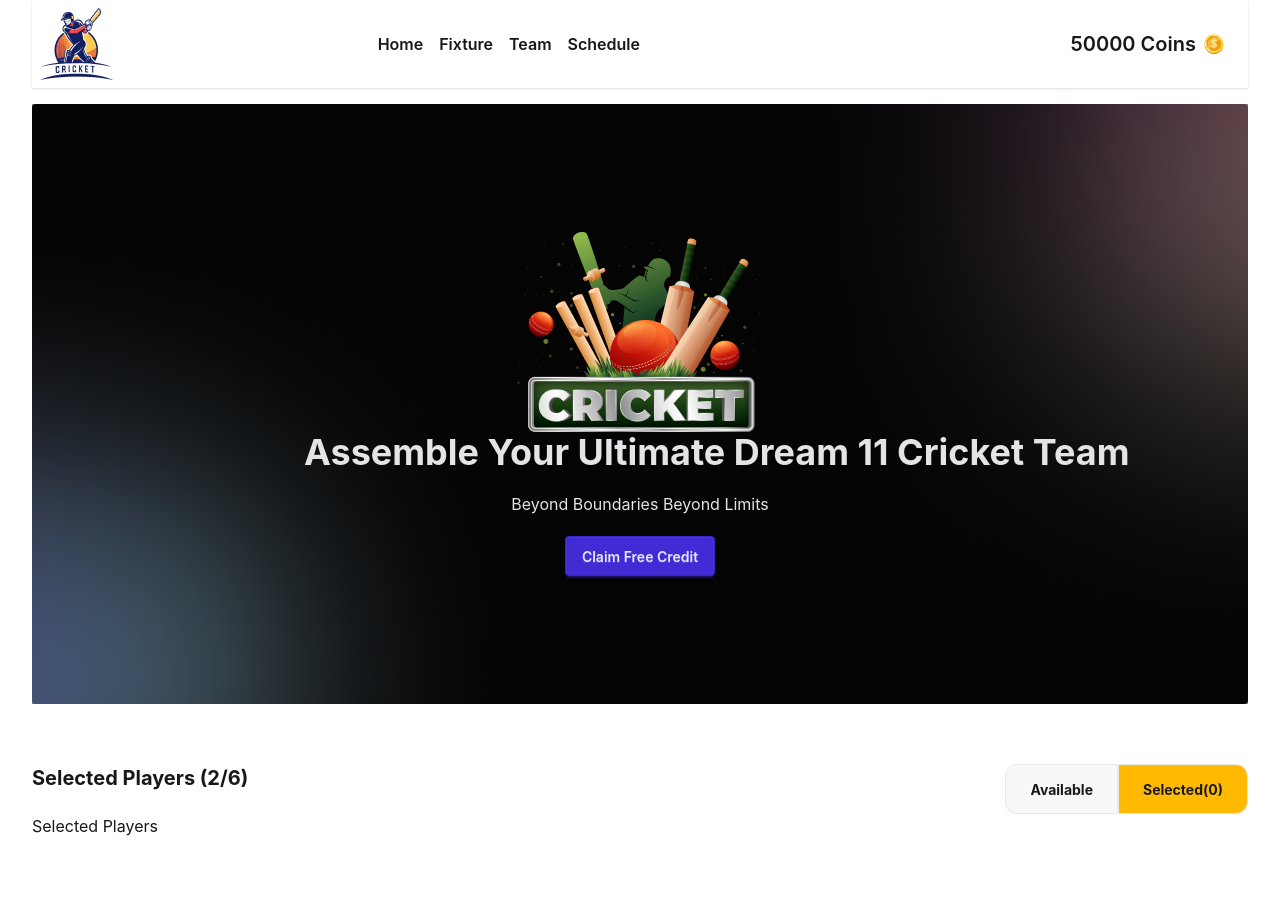
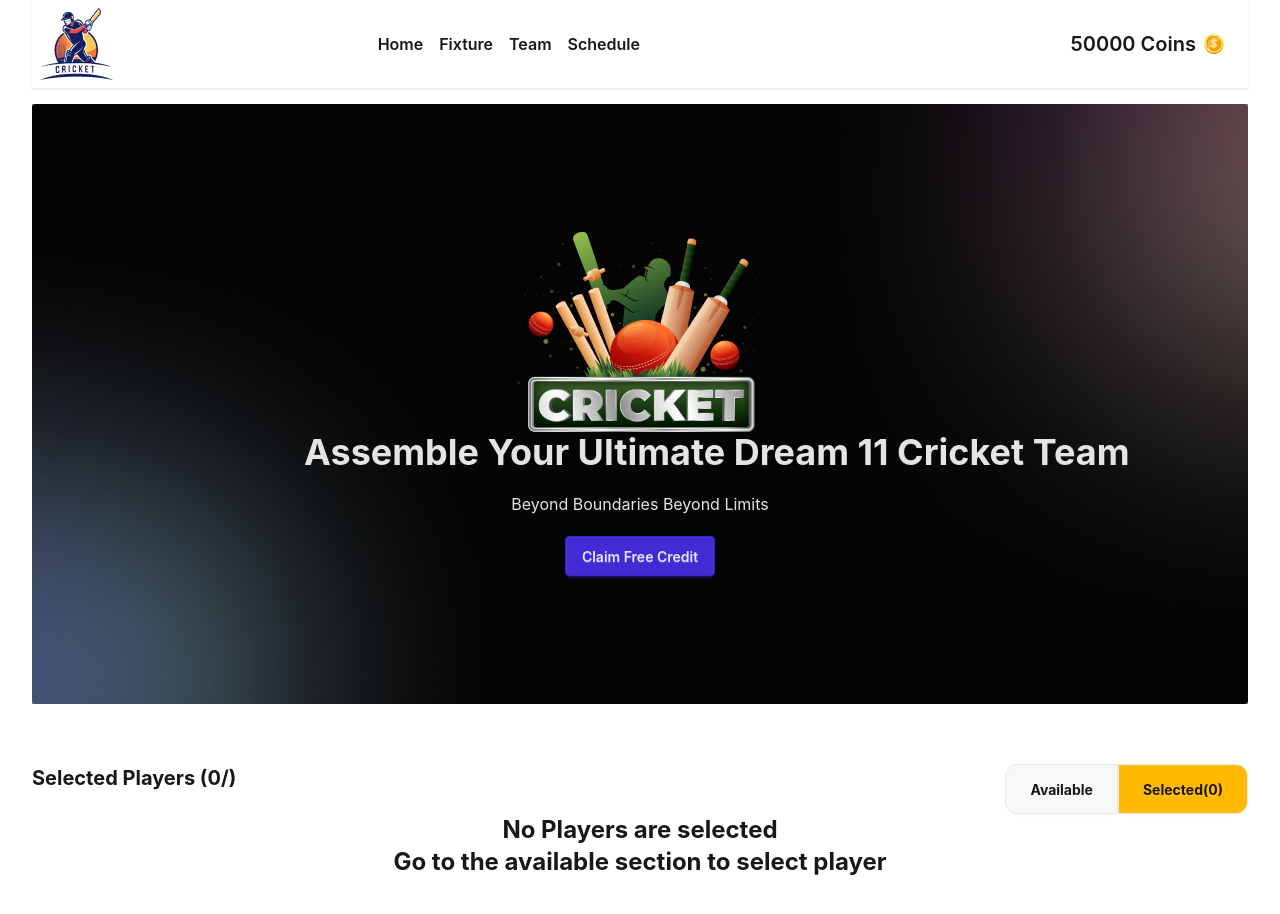
Before and after one commit to Bakir-Bhuyain/Bpl_11_project_with_react, a React (Vite) app: page / in a window 1280 px wide. Both pictures are taken after a click on the button "Selected(0)". Shown: the top 914 px of the page. Built offline with nearby package versions, Linux system fonts and the light colour scheme.

Commit message:
completed the selected player if no player is selected

```diff
--- /dev/null
+++ b/SelectedPlayer.jsx
@@ -0,0 +1,11 @@
+import React from 'react';
+
+const SelectedPlayer = () => {
+      return (
+            <div>
+
+            </div>
+      );
+};
+
+export default SelectedPlayer;
--- a/package.json
+++ b/package.json
@@ -15,6 +15,7 @@
     "react": "^19.2.4",
     "react-dom": "^19.2.4",
     "react-icons": "^5.6.0",
+    "react-toastify": "^11.0.5",
     "tailwindcss": "^4.2.2"
   },
   "devDependencies": {
--- a/src/App.jsx
+++ b/src/App.jsx
@@ -3,6 +3,7 @@ import './App.css'
 import Banner from './components/banner/Banner'
 import Navbar from './components/navbar/Navbar'
 import Players from './components/player/Players'
+import { ToastContainer } from 'react-toastify'
 
 function App() {
 
@@ -20,6 +21,14 @@ function App() {
       <Suspense fallback={<span className="loading loading-ring loading-xl"></span>}>
         <Players playerData={playerData} setCoin={setCoin} coin={coin}></Players>
       </Suspense>
+
+
+
+
+
+
+
+      <ToastContainer />
     </>
   )
 }
--- a/src/components/availablePlayer/AvailablePlayers.jsx
+++ b/src/components/availablePlayer/AvailablePlayers.jsx
@@ -1,13 +1,13 @@
 import React from 'react';
 import Card from '../card/Card';
 
-const AvailablePlayers = ({ playersData, setCoin, coin }) => {
+const AvailablePlayers = ({ playersData, setCoin, coin, selectedPlayers, setSelectedPlayers }) => {
       // const {playerName, country, role, rating, price, playerImg, battingStyle, bowlingStyle} = playersData;
       return (
             <div className='mx-8 mt-5 grid md:grid-cols-2 lg:grid-cols-3 gap-5 items-center'>
                   {
                         playersData.players.map((player) => {
-                              return <Card player={player} key={player.id} setCoin={setCoin} coin={coin}></Card>
+                              return <Card player={player} key={player.id} setCoin={setCoin} coin={coin} selectedPlayers={selectedPlayers} setSelectedPlayers={setSelectedPlayers}></Card>
 
                         })
                   }
--- a/src/components/card/Card.jsx
+++ b/src/components/card/Card.jsx
@@ -1,9 +1,11 @@
 import React, { useState } from 'react';
 import { CircleUser, Flag } from 'lucide-react';
+import Players from '../player/Players';
+import { toast } from 'react-toastify';
 
 
 
-const Card = ({ player, setCoin, coin }) => {
+const Card = ({ player, setCoin, coin, selectedPlayers, setSelectedPlayers }) => {
       const [isSelected, setIsSelected] = useState(false);
       const { playerName, country, role, rating, price, playerImg, battingStyle, bowlingStyle } = player;
       // console.log(player.price)
@@ -14,10 +16,12 @@ const Card = ({ player, setCoin, coin }) => {
                   setCoin(coin - player.price);
             }
             else {
-                  alert("not enough coin")
+                  toast.error("not enough coin");
+                  return;
             }
+            toast.success(`${player.playerName} is selected`)
             setIsSelected(true);
-            alert(`${player.playerName} is selected`)
+            setSelectedPlayers([...selectedPlayers, player])
       }
 
       return (
--- a/src/components/player/Players.jsx
+++ b/src/components/player/Players.jsx
@@ -5,22 +5,23 @@ import SelectedPlayers from '../selectedPlayers/SelectedPlayers';
 const Players = ({ playerData, setCoin, coin }) => {
       const playersData = use(playerData);
       const [selectedType, setSelectedType] = useState('available');
+      const [selectedPlayers,  setSelectedPlayers] = useState([]);
       console.log('selected', selectedType);
       return (
             <div className='mx-8 my-[60px]'>
 
                   <div className='flex justify-between'>
-                        {selectedType === "available" ? <h1 className='font-bold text-xl'>Available Players</h1> : <h1 className='font-bold text-xl'>Selected Players (2/6)</h1>}
+                        {selectedType === "available" ? <h1 className='font-bold text-xl'>Available Players</h1> : <h1 className='font-bold text-xl'>Selected Players ({selectedPlayers.length}/{playersData.length})</h1>}
                         <div className=''>
                               <button onClick={() => setSelectedType('available')}
                               className={`${selectedType === "available" ? "bg-amber-400" : ""} btn rounded-l-xl rounded-r-none p-6 font-bold`}>Available</button>
                               <button onClick={() => setSelectedType('selected')}
-                              className={`${selectedType === "selected" ? "bg-amber-400" : ""} btn rounded-r-xl rounded-l-none p-6 font-bold`}>Selected(0)</button>
+                                    className={`${selectedType === "selected" ? "bg-amber-400" : ""} btn rounded-r-xl rounded-l-none p-6 font-bold`}>Selected({selectedPlayers.length})</button>
                         </div>
                   </div>
                   {selectedType === "available" ?
-                        <AvailablePlayers playersData={playersData} setCoin={setCoin} coin={coin}></AvailablePlayers>
-                  : <SelectedPlayers></SelectedPlayers>}
+                        <AvailablePlayers playersData={playersData} setCoin={setCoin} coin={coin} selectedPlayers={selectedPlayers} setSelectedPlayers={setSelectedPlayers}></AvailablePlayers>
+                        : <SelectedPlayers selectedPlayers={selectedPlayers} setSelectedPlayers={setSelectedPlayers} coin={coin} setCoin={setCoin}></SelectedPlayers>}
             </div>
       );
 };
--- a/src/components/selectedPlayers/SelectedPlayers.jsx
+++ b/src/components/selectedPlayers/SelectedPlayers.jsx
@@ -1,9 +1,36 @@
+import { Annoyed, Trash2 } from 'lucide-react';
 import React from 'react';
 
-const SelectedPlayers = () => {
+const SelectedPlayers = ({ selectedPlayers, setSelectedPlayers , coin , setCoin}) => {
+      // console.log('set selected Player', setSelectedPlayers)
+      const handleDeletedSelectedPlayer = (player) => {
+            const filteredPlayer = selectedPlayers.filter(
+                  (selectedPlayer) => selectedPlayer.playerName != player.playerName,
+                  // console.log(selectedPlayers, 'selectedPlayers')
+            );
+            setSelectedPlayers(filteredPlayer);
+            setCoin (coin +  player.price);
+      }
       return (
             <div>
-                  <h3>Selected Players</h3>
+                  {selectedPlayers.length===0 ?
+                  <div className='text-2xl font-bold flex flex-col items-center'>
+                        <h2>No Players are selected</h2>
+                        <p>Go to the available section to select player</p>
+                  </div>
+                  :selectedPlayers.map((player) => (
+                        <div className='flex justify-between items-center border rounded-2xl mb-4 p-10' key={player.id}>
+                              <div className='flex gap-5 items-center'>
+
+                                    <img className='w-[150px] rounded-4xl' src={player.playerImg} alt="" />
+                                    <div className='text-xl font-bold'>
+                                          <h2 className='flex gap-2'> <Annoyed></Annoyed> {player.playerName}</h2>
+                                          <p>{player.role}</p>
+                                    </div>
+                              </div>
+                              <button onClick={() => handleDeletedSelectedPlayer(player)} className='hover:cursor-pointer text-red-500'> <Trash2></Trash2> </button>
+                        </div>
+                  ))}
             </div>
       );
 };
```
Also changed, not shown: 1 other file (tests, documents, lock files or other folders).
